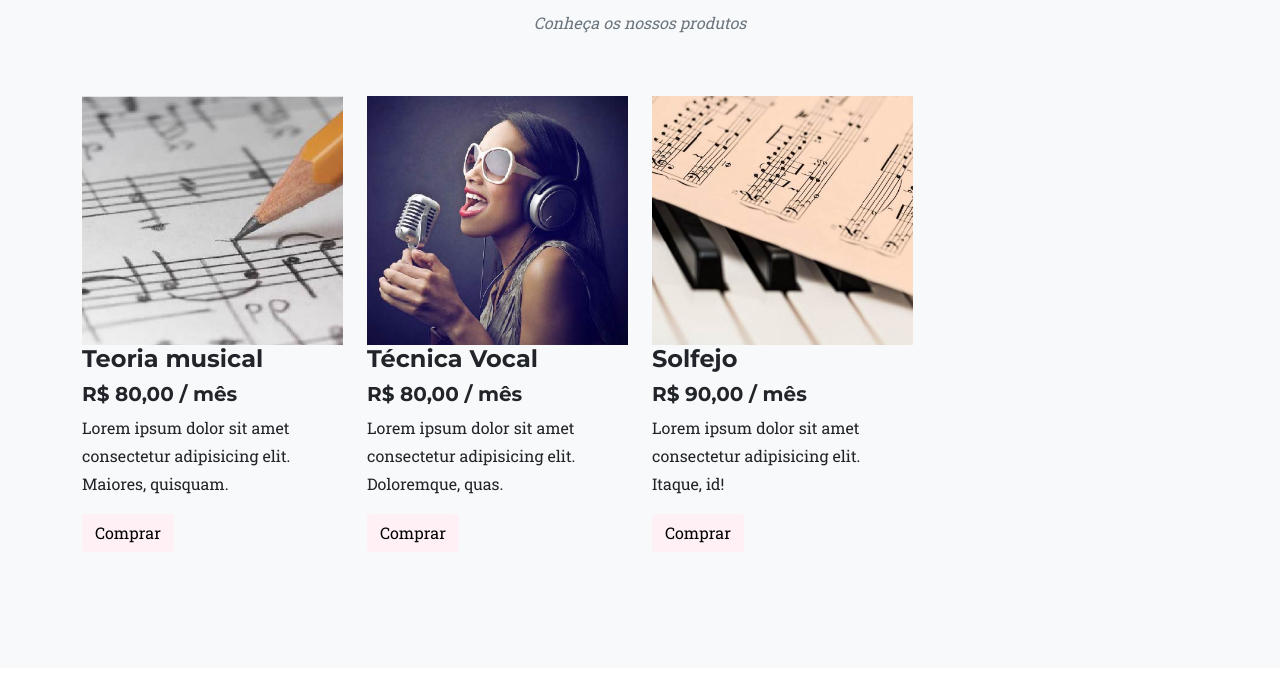
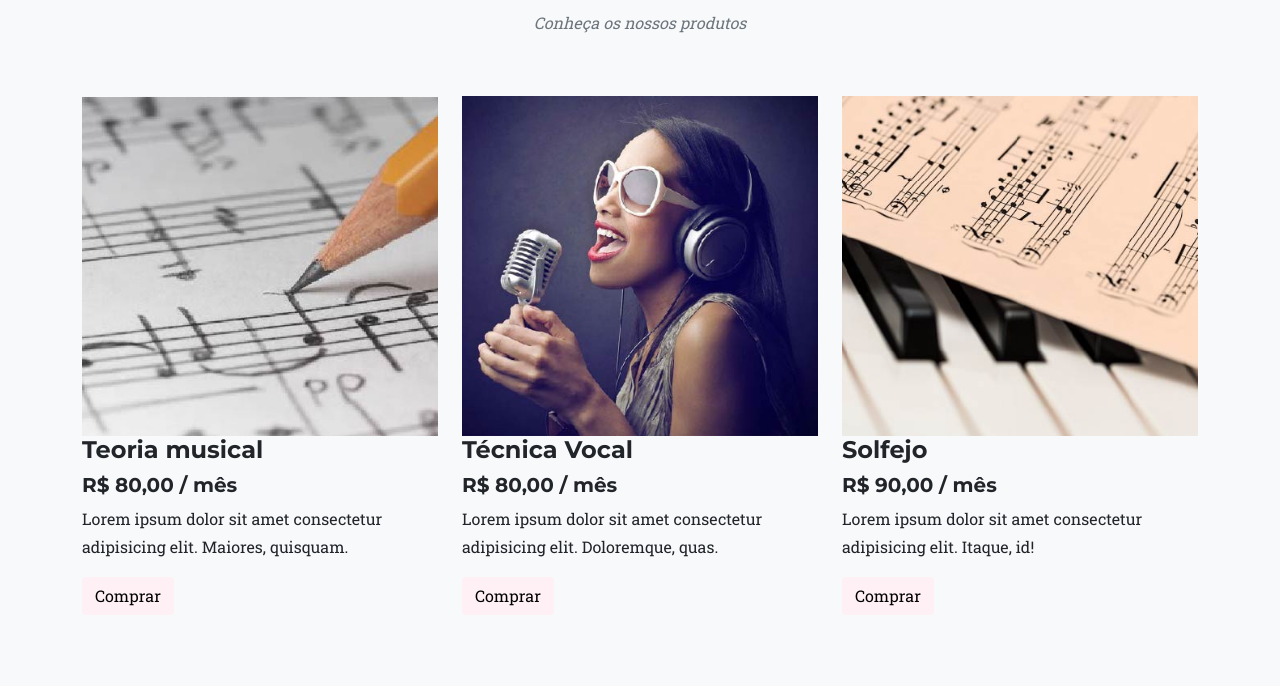
Before and after one commit to luaramaciel/Projeto-1-Gama-XP39, a plain HTML site: page indexprodutos.html in a window 1280 px wide. Shown: the part 823-1509 px from the top of the page. Drawn offline with Linux system fonts and the light colour scheme.

Commit message:
Página index produtos

```diff
--- a/indexprodutos.html
+++ b/indexprodutos.html
@@ -50,7 +50,7 @@
             </div>
             <!-- CARD DOS PRODUTOS -->
             <div class="row produtos">
-                <div class="col-xs-12 col-sm-6 col-md-4 col-lg-3 col-xl-3">
+                <div class="col-xs-12 col-sm-6 col-md-4 col-lg-4 col-xl-4">
                     <img src="imagens/produto-aula-teoria-musical.jpg" class="img-fluid" alt="teoria musical">
                     <h4>Teoria musical</h4>
                     <h5>R$ 80,00 / mês</h5>
@@ -61,7 +61,7 @@
 
                 </div>
 
-                <div class="col-xs-12 col-sm-6 col-md-4 col-lg-3 col-xl-3">
+                <div class="col-xs-12 col-sm-6 col-md-4 col-lg-4 col-xl-4">
                     <img src="imagens/produto-tecnica-vocal.jpg" class="img-fluid" alt="tecnica vocal">
                     <h4>Técnica Vocal</h4>
                     <h5>R$ 80,00 / mês</h5>
@@ -71,7 +71,7 @@
               </button>
                 </div>
 
-                <div class="col-xs-12 col-sm-6 col-md-4 col-lg-3 col-xl-3">
+                <div class="col-xs-12 col-sm-6 col-md-4 col-lg-4 col-xl-4">
                     <img src="imagens/solfejo.jpg" class="img-fluid" alt="solfejo">
                     <h4>Solfejo</h4>
                     <h5>R$ 90,00 / mês</h5>
```
